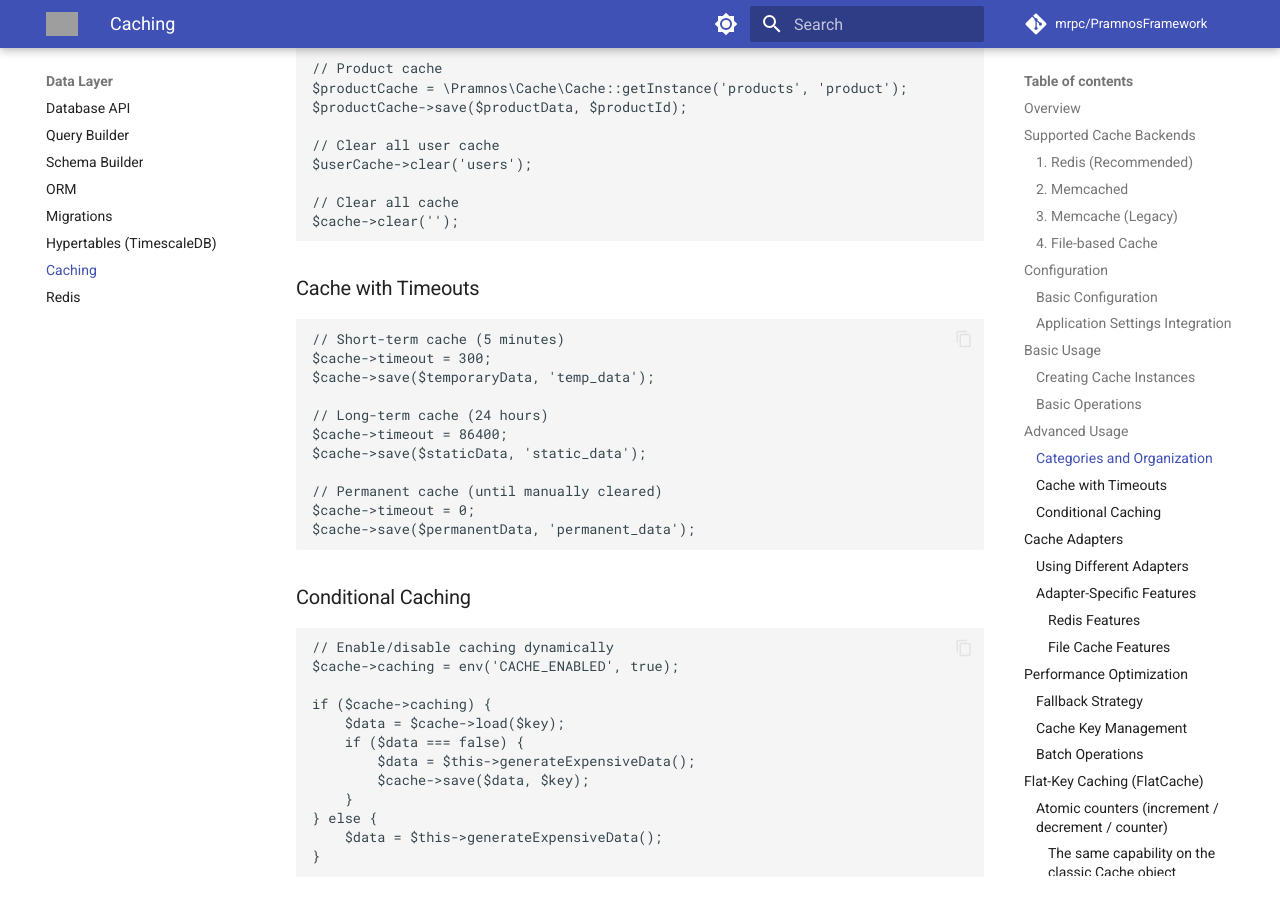
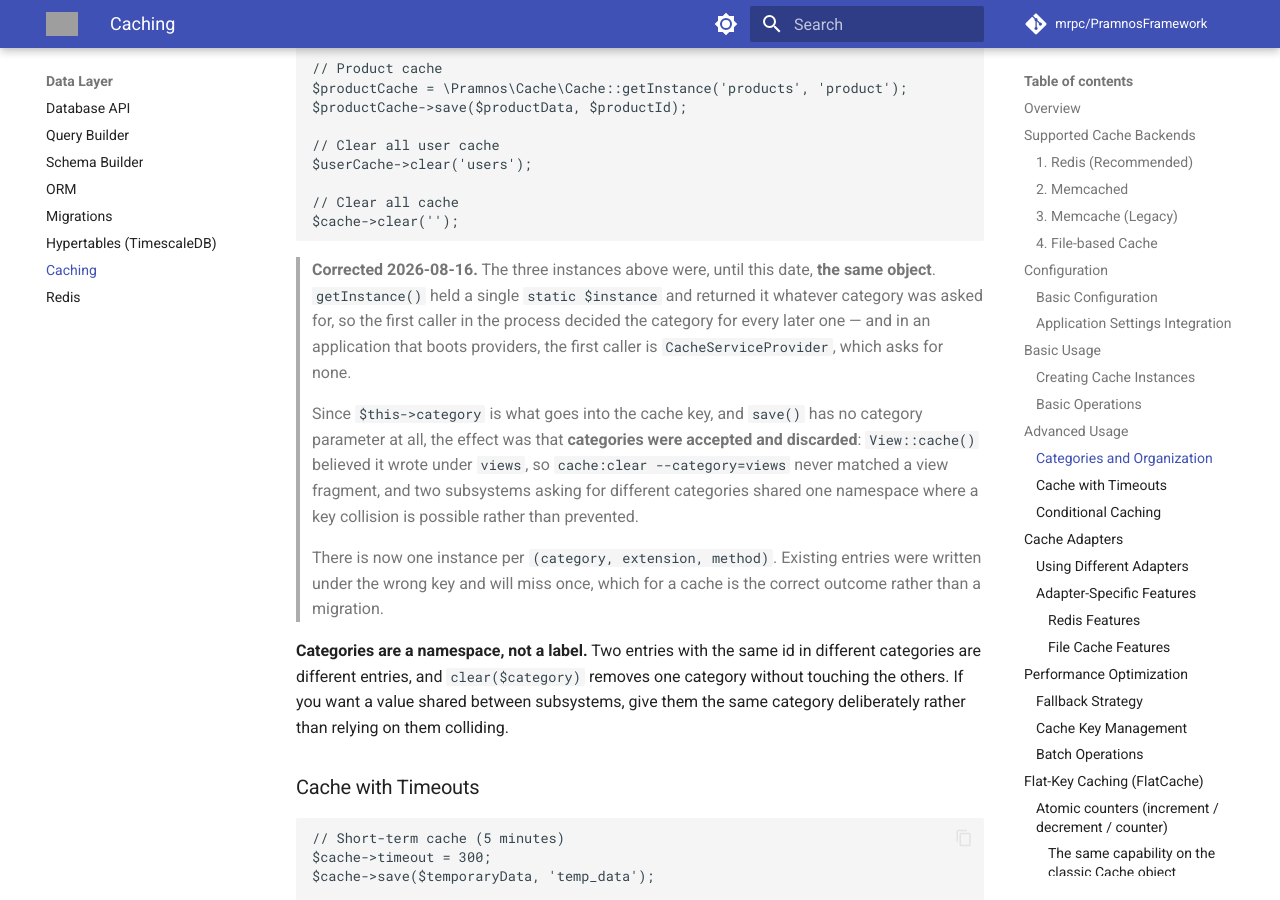
Before and after one commit to mrpc/PramnosFramework, an MkDocs documentation site: the page built from docs/Pramnos_Cache_Guide.md, in a window 1280 px wide and 900 px high, scrolled down 2836 px. Built offline with MkDocs 1.6.1 and Material for MkDocs 9.7.7, drawn with Linux system fonts in a browser that asks for light colours; comment, search, counter and statistics services are not loaded; grey boxes are pictures that could not be loaded.

Commit message:
fix(cache): getInstance() ignored the category it was given
It held a single `static $instance` and returned it whatever category was asked
for, so the first caller in the process decided the category for every later
one. In an application that boots providers that first caller is
CacheServiceProvider, which asks for none.

That would be a curiosity if the category were decorative. $this->category is
what _generateCacheName() writes into the key, and save() has no category
parameter at all, so the instance's category is the only thing deciding where
values go.

Two consequences, both silent. View::cache() believed it wrote under `views`, so
cache:clear --category=views never matched a view fragment — the command ran,
reported success and cleared nothing. And two subsystems asking for different
categories shared one namespace, where a key collision was possible while the
API said it was prevented.

The guide documented the behaviour that did not exist, in detail: three
instances with three categories, each saving its own data. All three were the
same object.

One instance per (category, extension, method) now. Existing entries were
written under the wrong key and miss once, which for a cache is the right
outcome rather than a migration. $settings is deliberately not part of the key —
different settings for the same category is a different configuration of the
same store, which is what new Cache() is for.

Found while planning something else: a persistent column-metadata cache needed a
category, and the first question was whether categories worked.

````diff
--- a/docs/Pramnos_Cache_Guide.md
+++ b/docs/Pramnos_Cache_Guide.md
@@ -131,6 +131,27 @@ $userCache->clear('users');
 // Clear all cache
 $cache->clear('');
 ```
+
+> **Corrected 2026-08-16.** The three instances above were, until this date, **the same
+> object**. `getInstance()` held a single `static $instance` and returned it whatever
+> category was asked for, so the first caller in the process decided the category for
+> every later one — and in an application that boots providers, the first caller is
+> `CacheServiceProvider`, which asks for none.
+>
+> Since `$this->category` is what goes into the cache key, and `save()` has no category
+> parameter at all, the effect was that **categories were accepted and discarded**:
+> `View::cache()` believed it wrote under `views`, so `cache:clear --category=views`
+> never matched a view fragment, and two subsystems asking for different categories
+> shared one namespace where a key collision is possible rather than prevented.
+>
+> There is now one instance per `(category, extension, method)`. Existing entries were
+> written under the wrong key and will miss once, which for a cache is the correct
+> outcome rather than a migration.
+
+**Categories are a namespace, not a label.** Two entries with the same id in different
+categories are different entries, and `clear($category)` removes one category without
+touching the others. If you want a value shared between subsystems, give them the same
+category deliberately rather than relying on them colliding.
 
 ### Cache with Timeouts
 
````
Also changed, not shown: docs/version-history/posts/2026-08-16-the-cache-category-was-accepted-and-discarded.md (added, +86 -0 lines), 2 other files.
